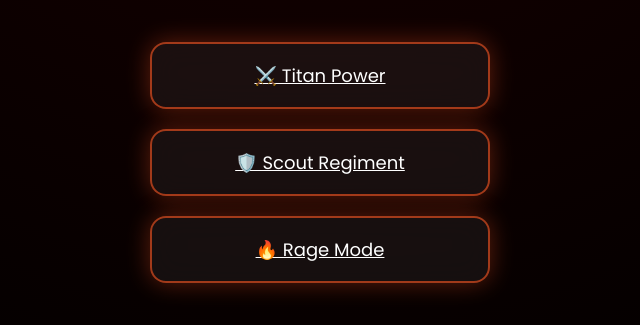
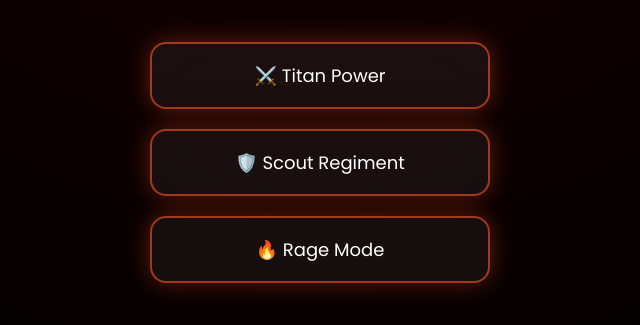
Before and after one commit to mrnawabansari421-ux/Eren-yeager-, a plain HTML site: page index.html in a window 1280 px wide. Shown: the part 428-753 px from the top of the page, 320-960 px from the left. Drawn offline with Linux system fonts and the light colour scheme.

Commit message:
Update style.css

```diff
--- a/style.css
+++ b/style.css
@@ -153,3 +153,7 @@ body.rage-effect{
     height:170px;
   }
     }
+a.card{
+  text-decoration: none;
+  color: inherit;
+  }
```
